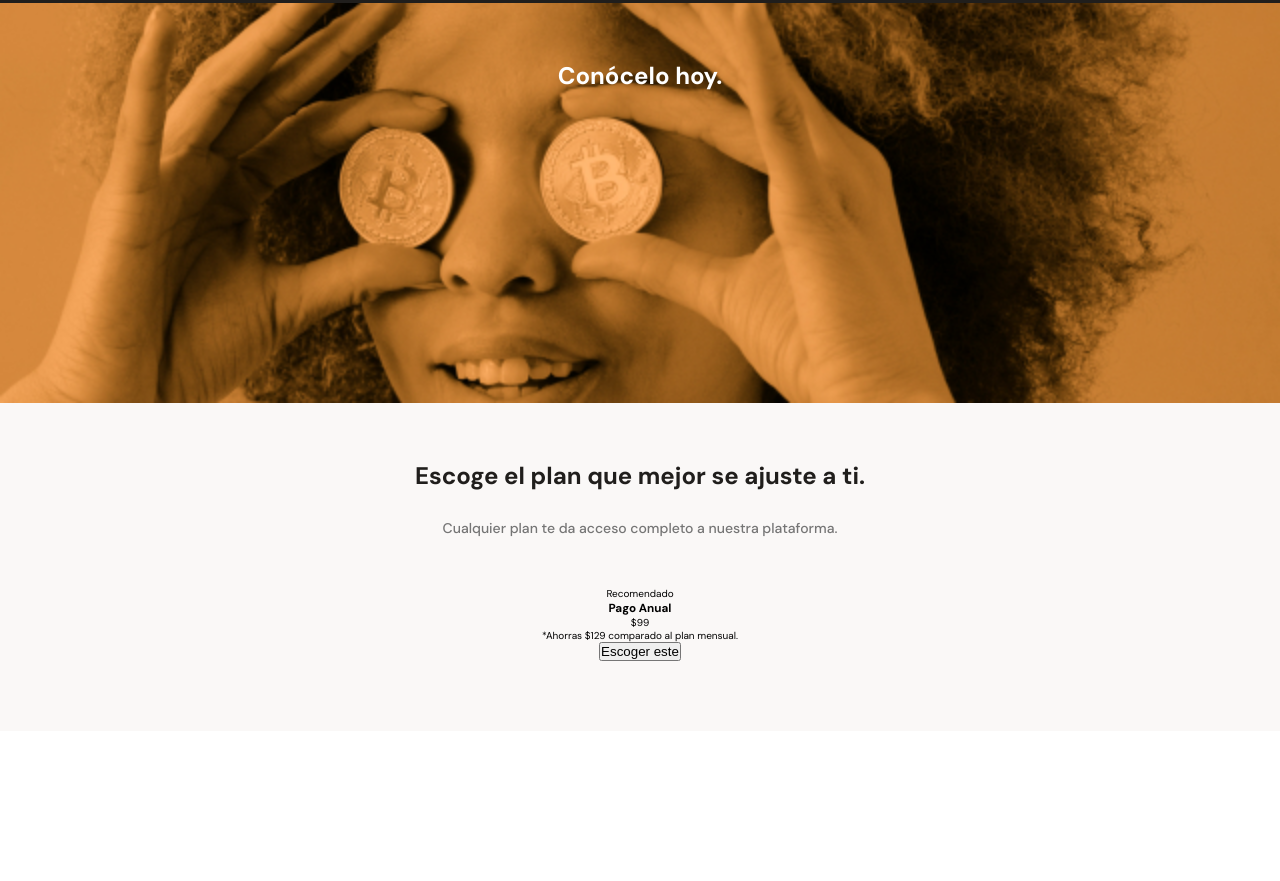
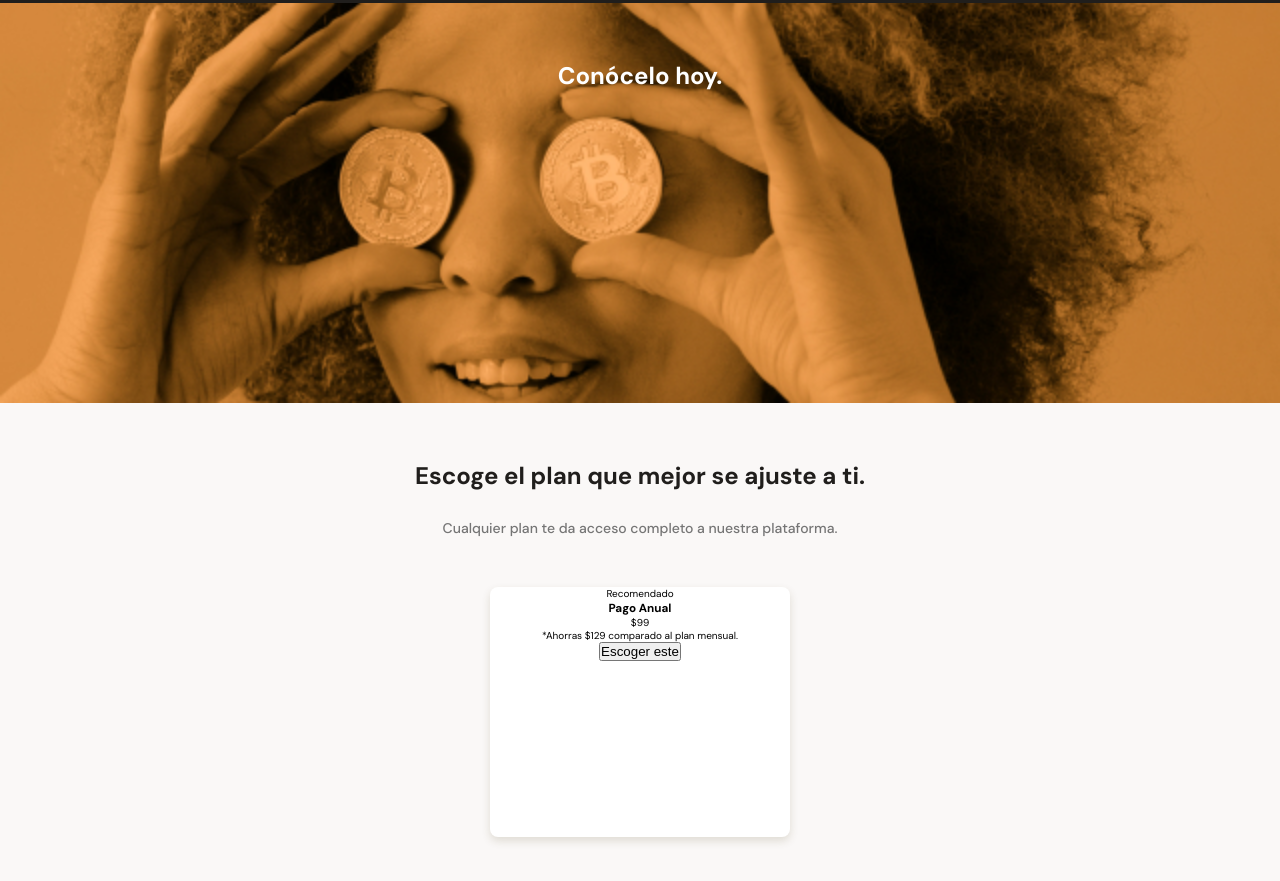
Before and after one commit to FelipeMerchan/bata-bit-project, a plain HTML site: page index.html in a window 1280 px wide. Shown: the part 1919-2800 px from the top of the page. Before the commit the page ends 2650 px from the top, so only its background shows below. Drawn offline with Linux system fonts and the light colour scheme.

Commit message:
style: add basic styles to plans card

```diff
--- a/index.html
+++ b/index.html
@@ -117,13 +117,13 @@
         <p>Cualquier plan te da acceso completo a nuestra plataforma.</p>
       </div>
       <section class="plans-container--slider">
-        <article class="plans-container__card">
-          <p>Recomendado</p>
-          <div>
-            <h3>Pago Anual</h3>
-            <p><span>$</span>99</p>
-            <p>*Ahorras $129 comparado al plan mensual.</p>
-            <button>Escoger este <span></span></button>
+        <article class="plans-card">
+          <p class="recommended">Recomendado</p>
+          <div class="plans-card__info-container">
+            <h3 class="plans-card__title">Pago Anual</h3>
+            <p class="plans-card__price"><span>$</span>99</p>
+            <p class="plans-card__saving">*Ahorras $129 comparado al plan mensual.</p>
+            <button class="plans-card__button">Escoger este <span></span></button>
           </div>
         </article>
       </section>
--- a/styles.css
+++ b/styles.css
@@ -17,6 +17,7 @@
   --grey: #BABABA;
   --offWhite: #FAF8F7;
   --justWhite: #FFF;
+  --shadowWhite: 0px 4px 8px rgba(89, 73, 30, 0.16);
 }
 
 * {
@@ -393,3 +394,16 @@ main {
   line-height: 1.8rem;
   color: #757575;
 }
+
+.plans-card {
+  position: relative;
+  inline-size: 70%;
+  min-inline-size: 23rem;
+  max-inline-size: 30rem;
+  block-size: 25rem;
+  margin: 5rem auto 0;
+  padding: 0 1.5rem;
+  background-color: var(--justWhite);
+  border-radius: .8rem;
+  box-shadow: var(--shadowWhite);
+}
```
